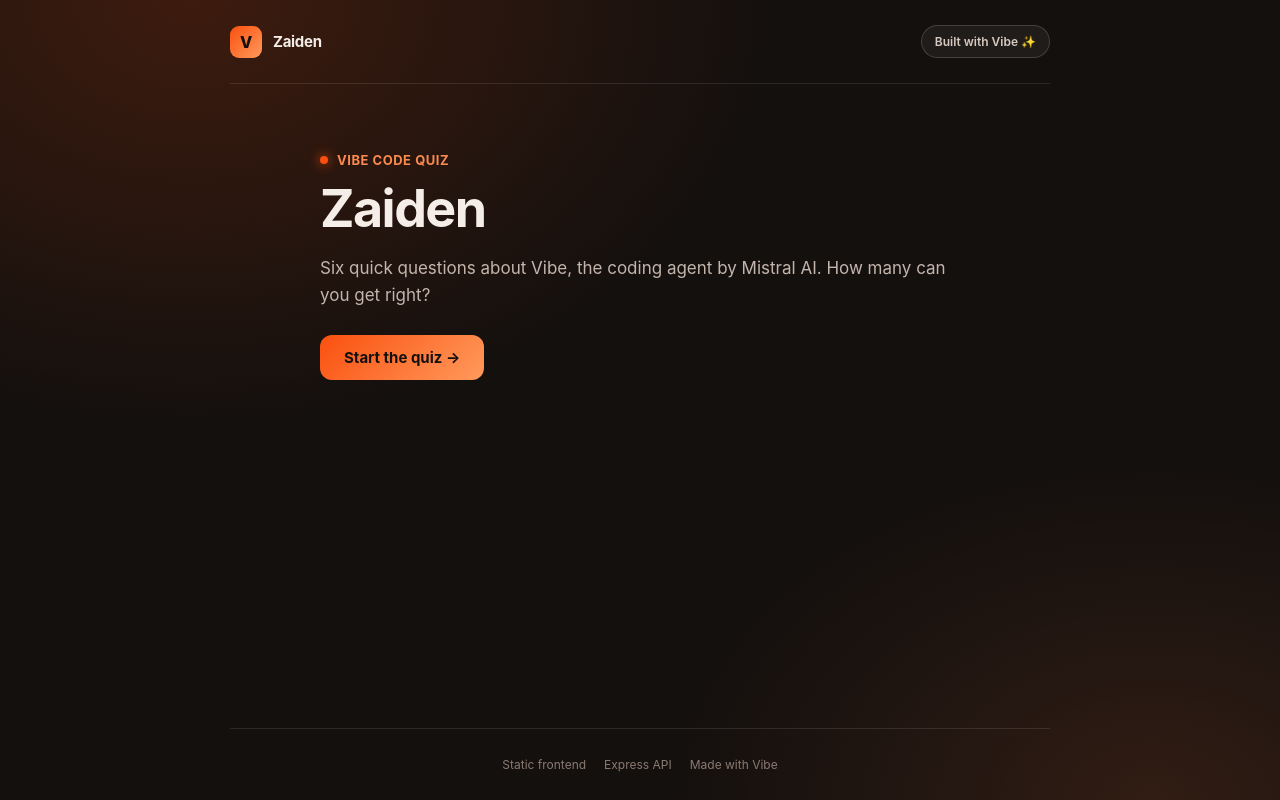
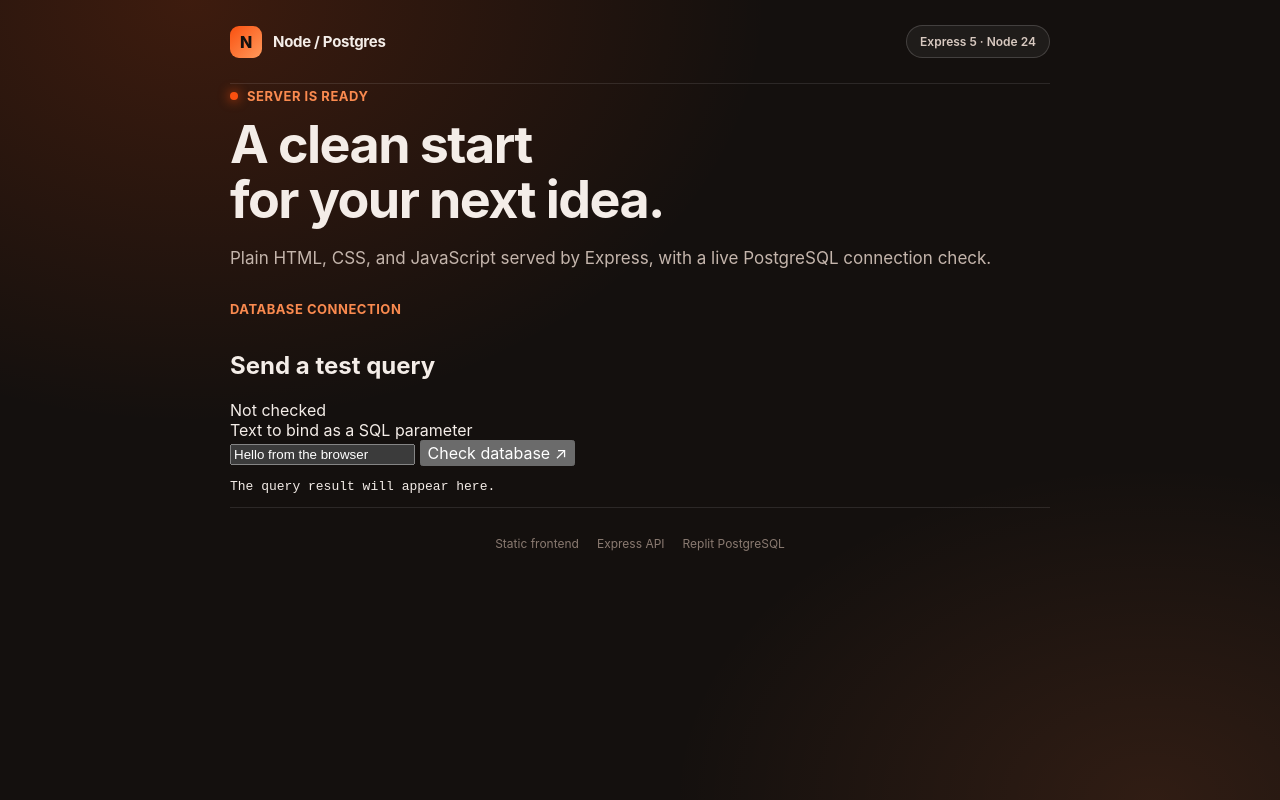
Before and after one commit to 400580-svg/quiz-page, a website: page public/index.html in a window 1280 px wide. Drawn offline with Linux system fonts and the light colour scheme.

```diff
--- a/public/index.html
+++ b/public/index.html
@@ -3,8 +3,8 @@
   <head>
     <meta charset="utf-8">
     <meta name="viewport" content="width=device-width, initial-scale=1">
-    <meta name="theme-color" content="#fa500f">
-    <title>Zaiden</title>
+    <meta name="theme-color" content="#f5f7f4">
+    <title>Node + PostgreSQL starter</title>
     <link rel="icon" href="/favicon.svg" type="image/svg+xml">
     <link rel="stylesheet" href="/styles.css">
     <script src="/app.js" defer></script>
@@ -12,45 +12,55 @@
   <body>
     <main class="shell">
       <header class="topbar">
-        <a class="brand" href="/" aria-label="Quiz home">
-          <span class="brand-mark" aria-hidden="true">V</span>
-          <span>Zaiden</span>
+        <a class="brand" href="/" aria-label="Starter home">
+          <span class="brand-mark" aria-hidden="true">N</span>
+          <span>Node / Postgres</span>
         </a>
-        <span class="version-pill">Built with Vibe ✨</span>
+        <span class="version-pill">Express 5 · Node 24</span>
       </header>
 
-      <section class="quiz-card" aria-labelledby="quiz-title">
-        <p class="eyebrow"><span class="status-dot"></span> Vibe Code Quiz</p>
-        <h1 id="quiz-title">Zaiden</h1>
+      <section class="hero" aria-labelledby="page-title">
+        <p class="eyebrow"><span class="status-dot"></span> Server is ready</p>
+        <h1 id="page-title">A clean start<br>for your next idea.</h1>
+        <p class="intro">
+          Plain HTML, CSS, and JavaScript served by Express, with a live
+          PostgreSQL connection check.
+        </p>
 
-        <div id="start-screen">
-          <p class="intro">Six quick questions about Vibe, the coding agent by Mistral AI. How many can you get right?</p>
-          <button id="start-btn" class="btn-primary" type="button">Start the quiz →</button>
-        </div>
+        <section class="check-card" aria-labelledby="check-title">
+          <div class="card-heading">
+            <div>
+              <p class="eyebrow">Database connection</p>
+              <h2 id="check-title">Send a test query</h2>
+            </div>
+            <span id="db-status" class="db-status" role="status">Not checked</span>
+          </div>
 
-        <div id="quiz-screen" hidden>
-          <div class="meta-row">
-            <span id="progress" class="progress">Question 1 of 6</span>
-            <span id="score" class="score">Score: 0</span>
-          </div>
-          <h2 id="question-text" class="question">Loading…</h2>
-          <div id="answers" class="answers"></div>
-          <p id="feedback" class="feedback" aria-live="polite"></p>
-          <button id="next-btn" class="btn-primary" type="button" hidden>Next question →</button>
-        </div>
+          <form id="db-form">
+            <label for="message">Text to bind as a SQL parameter</label>
+            <div class="input-row">
+              <input
+                id="message"
+                name="message"
+                type="text"
+                maxlength="200"
+                value="Hello from the browser"
+                autocomplete="off"
+                required
+              >
+              <button type="submit">Check database <span aria-hidden="true">↗</span></button>
+            </div>
+          </form>
 
-        <div id="result-screen" hidden>
-          <h2 id="result-title" class="question">Quiz complete!</h2>
-          <p id="result-text" class="intro"></p>
-          <button id="restart-btn" class="btn-primary" type="button">Play again ↺</button>
-        </div>
+          <pre id="result" clas
+s="result" aria-live="polite">The query result will appear here.</pre>
+        </section>
       </section>
 
       <footer>
-        <span>Static
-frontend</span>
+        <span>Static frontend</span>
         <span>Express API</span>
-        <span>Made with Vibe</span>
+        <span>Replit PostgreSQL</span>
       </footer>
     </main>
   </body>
```
